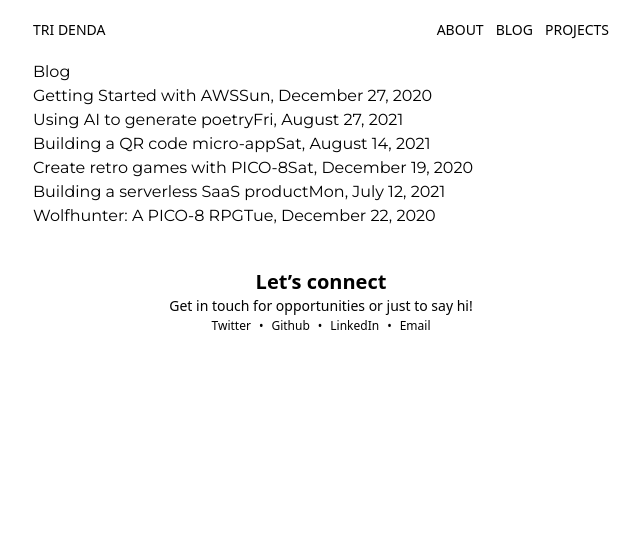
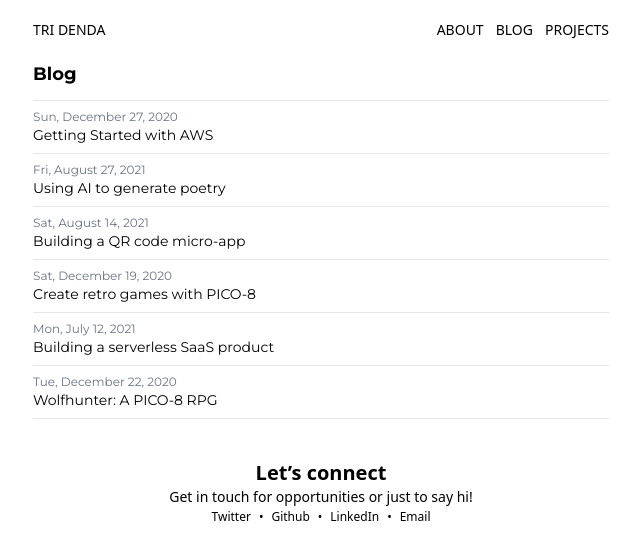
Before and after one commit to Batman297/batman297.github.io, a Next.js app: page /blog in a window 1280 px wide. Shown: the top 560 px of the page, without its empty margins (319-959 px from the left). Built offline with nearby package versions, Linux system fonts and the light colour scheme.

Commit message:
refactor: join clsx and date formater

```diff
--- a/src/components/project-view/project-view.component.tsx
+++ b/src/components/project-view/project-view.component.tsx
@@ -1,6 +1,7 @@
-import clsx from "@src/lib/clsx";
 import Link from "next/link";
 import { FC } from "react";
+
+import { clsx } from "@src/lib/helper";
 
 export type ProjectViewProps = {
   project: {
--- a/src/lib/clsx.ts
+++ /dev/null
@@ -1,5 +0,0 @@
-export default function clsx(
-  ...classes: (false | null | undefined | string)[]
-) {
-  return classes.filter(Boolean).join(" ");
-}
--- a/src/lib/date-formatter.ts
+++ b/src/lib/helper.ts
@@ -1,4 +1,5 @@
-export default function dateFormatter(dateStr: string) {
+// Format string to date
+export function dateFormatter(dateStr: string) {
   const date = new Date(dateStr);
 
   const dayNames = ["Sun", "Mon", "Tue", "Wed", "Thu", "Fri", "Sat"];
@@ -24,3 +25,8 @@ export default function dateFormatter(dateStr: string) {
     year: date.getFullYear(),
   };
 }
+
+// Concate tailwindcss classess
+export function clsx(...classes: (false | null | undefined | string)[]) {
+  return classes.filter(Boolean).join(" ");
+}
--- a/src/pages/blog.tsx
+++ b/src/pages/blog.tsx
@@ -4,7 +4,7 @@ import Link from "next/link";
 import path from "path";
 import { FC } from "react";
 
-import dateFormatter from "@src/lib/date-formatter";
+import { clsx, dateFormatter } from "@src/lib/helper";
 
 export const getStaticProps = async () => {
   // Get files from the posts directory
@@ -48,17 +48,22 @@ type BlogProps = {
 const Blog: FC<BlogProps> = ({ posts }) => {
   return (
     <>
-      <h1>Blog</h1>
-      {posts.map((post) => {
+      <h2 className="font-bold text-lg my-3">Blog</h2>
+      {posts.map((post, index) => {
         const { date, day, month, year } = dateFormatter(post.date);
 
         return (
-          <div key={post.slug}>
-            <Link href={`blog/${post.slug}`}>
-              <span>{post.title}</span>
-              <span>{`${day}, ${month} ${date}, ${year}`}</span>
-            </Link>
-          </div>
+          <Link key={post.slug} href={`blog/${post.slug}`}>
+            <div
+              className={clsx(
+                "flex flex-col-reverse border-t py-2 text-sm",
+                posts.length == ++index && "border-y"
+              )}
+            >
+              <span className="">{post.title}</span>
+              <span className="text-xs text-gray-500">{`${day}, ${month} ${date}, ${year}`}</span>
+            </div>
+          </Link>
         );
       })}
     </>
--- a/src/pages/blog/[slug].tsx
+++ b/src/pages/blog/[slug].tsx
@@ -1,4 +1,4 @@
-import dateFormatter from "@src/lib/date-formatter";
+import dateFormatter from "@src/lib/helper";
 import fs from "fs";
 import matter from "gray-matter";
 import Markdown from "markdown-to-jsx";
```
